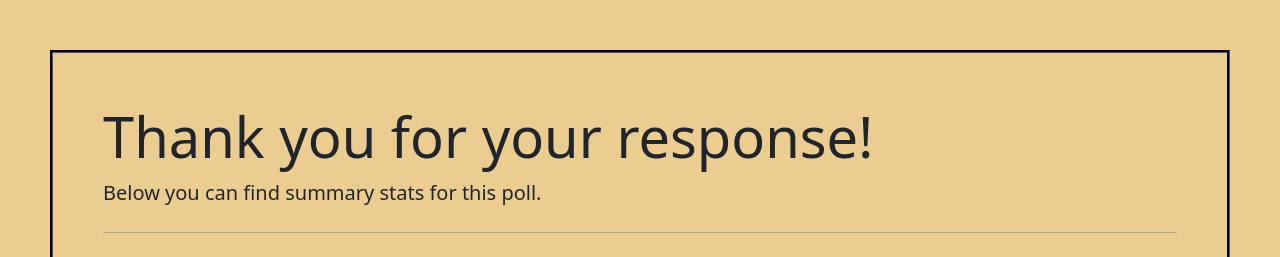
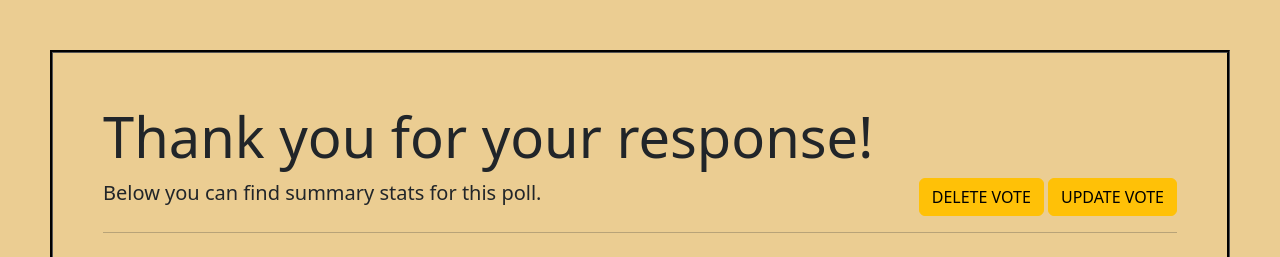
Before and after one commit to Oriyans-sunset/Pokemon-Poll, a Flask app: template templates/result.html in a window 1280 px wide. Shown: the top 257 px of the page. Run offline with Flask 2, Linux system fonts and the light colour scheme; the template is opened without the code that fills it, so the values that code supplies are empty; some libraries are stand-ins or nearby versions.

Commit message:
Added delete vote option

```diff
--- a/app.py
+++ b/app.py
@@ -1,4 +1,6 @@
-from flask import Flask, redirect, render_template, request, url_for
+from crypt import methods
+from flask import Flask, redirect, render_template, request, url_for, session
+from flask_session import Session
 from flask_sqlalchemy import SQLAlchemy
 from sqlalchemy import func
 from pkg_resources import require
@@ -10,6 +12,8 @@ import plotly.express as px
 app = Flask(__name__)
 db = SQLAlchemy(app)
 
+app.secret_key = "abc"
+
 app.config["SQLALCHEMY_DATABASE_URI"] = "sqlite:///db.sqlite"
 app.config["SQLALCHEMY_TRACK_MODIFICATIONS"] = False
 
@@ -20,18 +24,22 @@ class Voters(db.Model):
     email = db.Column(db.String(100))
     voted_for = db.Column(db.String(10))
 
-@app.route("/sign_in", methods=["GET", "POST"])
-def sign_in():
+@app.route("/sign-in", methods=["GET"])
+def showSignInPage():
+    return render_template("sign_in.html")
 
-    #using global variables to provide access to the voting() func
-    global name, email
+@app.route("/sign-in", methods=["POST"])
+def showVotingPage():
+
+    #using sessions to provide access to the voting() func
     name = request.form.get("name")
     email = request.form.get("email")
 
+    session["name"] = name
+    session["email"] = email
+
     if (name and email):
         return render_template("voting.html")
-    else:
-        return render_template("sign_in.html")
 
 @app.route("/voting", methods=["GET", "POST"])
 def voting():
@@ -42,9 +50,15 @@ def voting():
 
     voted_for = request.form.get("option", False)
 
-    new_voter = Voters(name=name, email=email, voted_for=voted_for)
+    new_voter = Voters(name=session["name"], email=session["email"], voted_for=voted_for)
+
+    session.pop("name", None)
+    session.pop("email", None)
+
     db.session.add(new_voter)
     db.session.commit()
+
+    session["id"] = new_voter.id
 
     return redirect(url_for("result"))
 
@@ -89,7 +103,18 @@ def result():
     water_votes = len(db.session.query(Voters).filter(Voters.voted_for == "water").all())
     grass_votes = len(db.session.query(Voters).filter(Voters.voted_for == "grass").all())
 
-    return render_template("result.html", fire_votes=fire_votes, water_votes=water_votes, grass_votes=grass_votes)
+    return render_template("result.html", fire_votes=fire_votes, water_votes=water_votes, grass_votes=grass_votes, voter_id = session["id"])
+
+@app.route("/delete-vote/<int:id>", methods=["GET", "DELETE"])
+def delete_vote(id):
+    Voters.query.filter_by(id=id).delete()
+    db.session.commit()
+
+    return redirect(url_for("result"))
+
+@app.route("/update-vote/<int:id>", methods=["GET", "PUT"])
+def showUpdate_votePage(id):
+    return render_template("update_vote.html")
 
 if __name__ == "__main__":
     db.create_all()
--- a/templates/result.html
+++ b/templates/result.html
@@ -1,9 +1,14 @@
 {% extends "base.html" %}
+{%  block title %}Results{% endblock %}
 
 {% block body %}
 <div style="padding: 50px; margin: 50px; border-style:groove; border-color: black; overflow: hidden;">
     <div class="jumbotron">
         <h1 class="display-4">Thank you for your response!</h1>
+        <div style="float: right;">
+            <a class="btn btn-warning" href="/delete-vote/{{ voter_id }}">DELETE VOTE</a>
+            <a class="btn btn-warning" href="/update-vote/{{ voter_id }}">UPDATE VOTE</a>
+        </div>
 
         <p class="lead">Below you can find summary stats for this poll.</p>
 
--- a/templates/sign_in.html
+++ b/templates/sign_in.html
@@ -19,7 +19,7 @@
         <a class="btn btn-primary" href="https://www.pokemon.com/us/" target="_blank" role="button">Learn more</a>
     </div><br>
 
-    <form action="/sign_in" method="post">
+    <form action="/sign-in" method="post">
         <div class="form-group">
             <label for="name">Name</label>
             <input type="text" class="form-control" name="name" id="name" placeholder="Enter Name" required>
--- /dev/null
+++ b/templates/update_vote.html
@@ -0,0 +1,5 @@
+{% extends "base.html" %}
+{% block title %}Update Vote{% endblock %}
+
+{% block body %}
+{% endblock %}
```
Also changed, not shown: db.sqlite.
